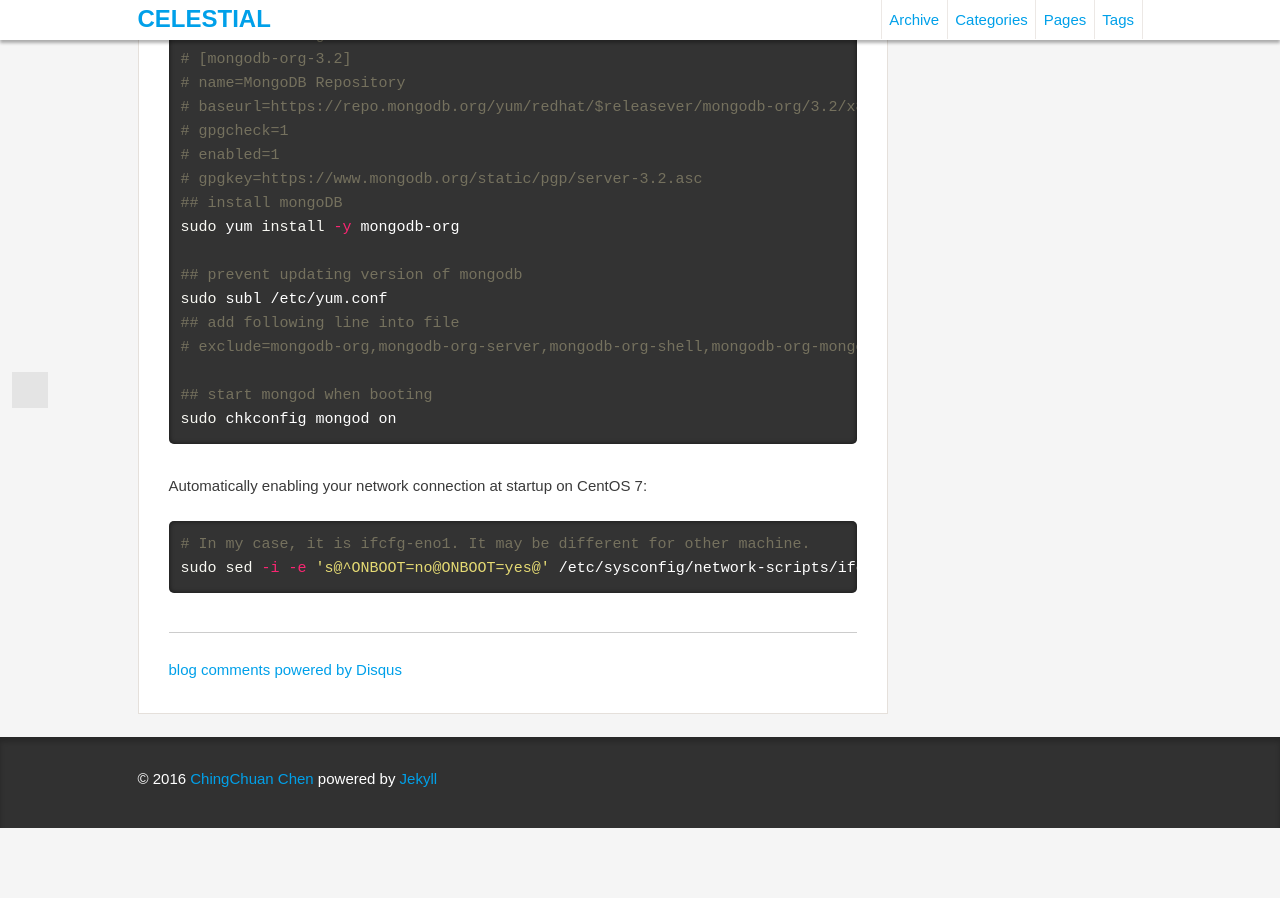
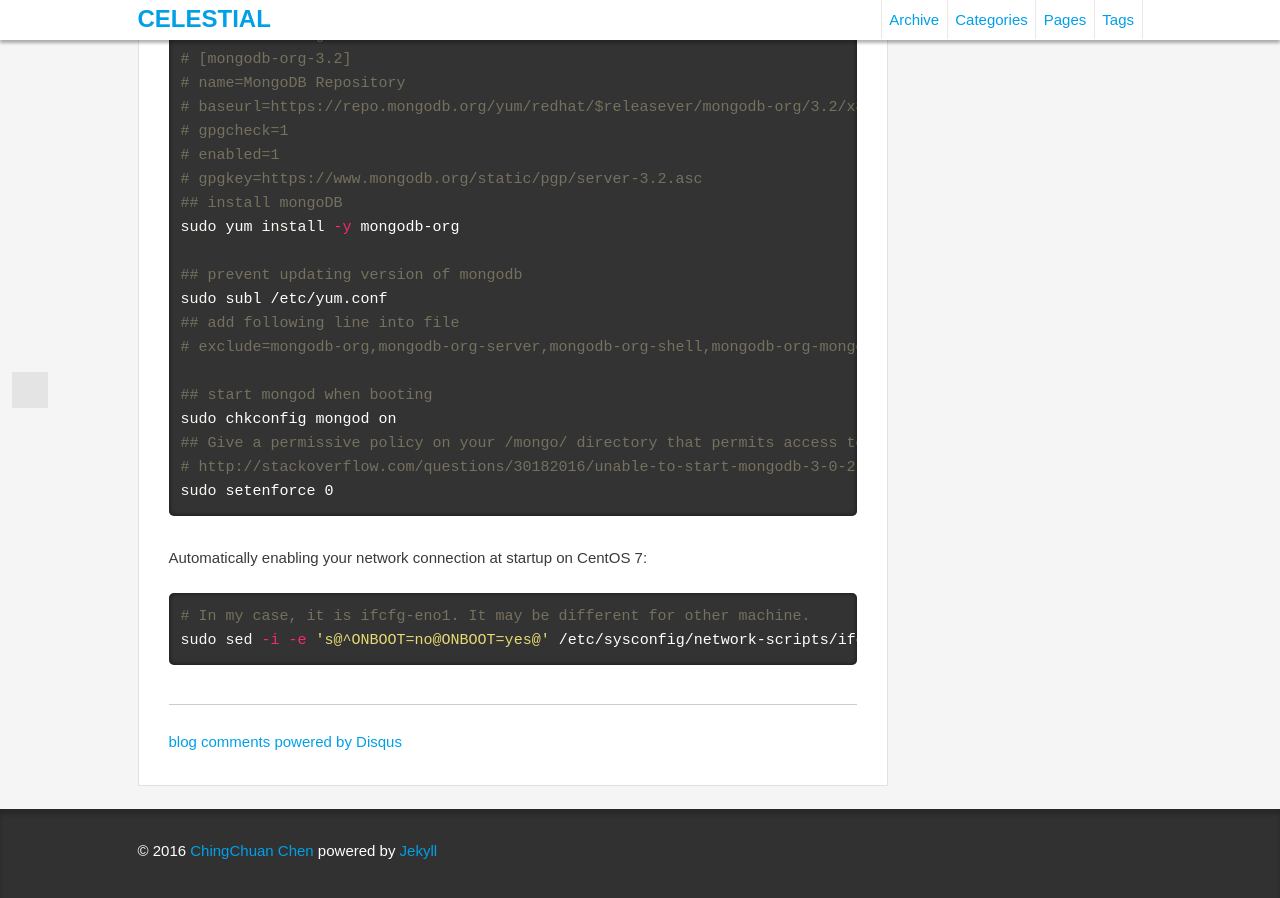
Before and after one commit to chengyucatch/chingchuan-chen.github.com, a Jekyll site: the page built from _posts/2016-05-11-initialization_of_centos.md, in a window 1280 px wide and 900 px high, scrolled down 3223 px. Built offline with Jekyll 4.4.1, drawn with Linux system fonts in a browser that asks for light colours; comment, search, counter and statistics services are not loaded; before the commit the page ends 4051 px from its top, so only the background shows below that; grey boxes are pictures that could not be loaded.

Commit message:
new post

```diff
--- a/_posts/2016-05-11-initialization_of_centos.md
+++ b/_posts/2016-05-11-initialization_of_centos.md
@@ -147,6 +147,9 @@ sudo subl /etc/yum.conf
 
 ## start mongod when booting
 sudo chkconfig mongod on
+## Give a permissive policy on your /mongo/ directory that permits access to daemons (like the mongod service.).
+# http://stackoverflow.com/questions/30182016/unable-to-start-mongodb-3-0-2-service-on-centos-7
+sudo setenforce 0
 {% endhighlight %}
 
 Automatically enabling your network connection at startup on CentOS 7:
```
